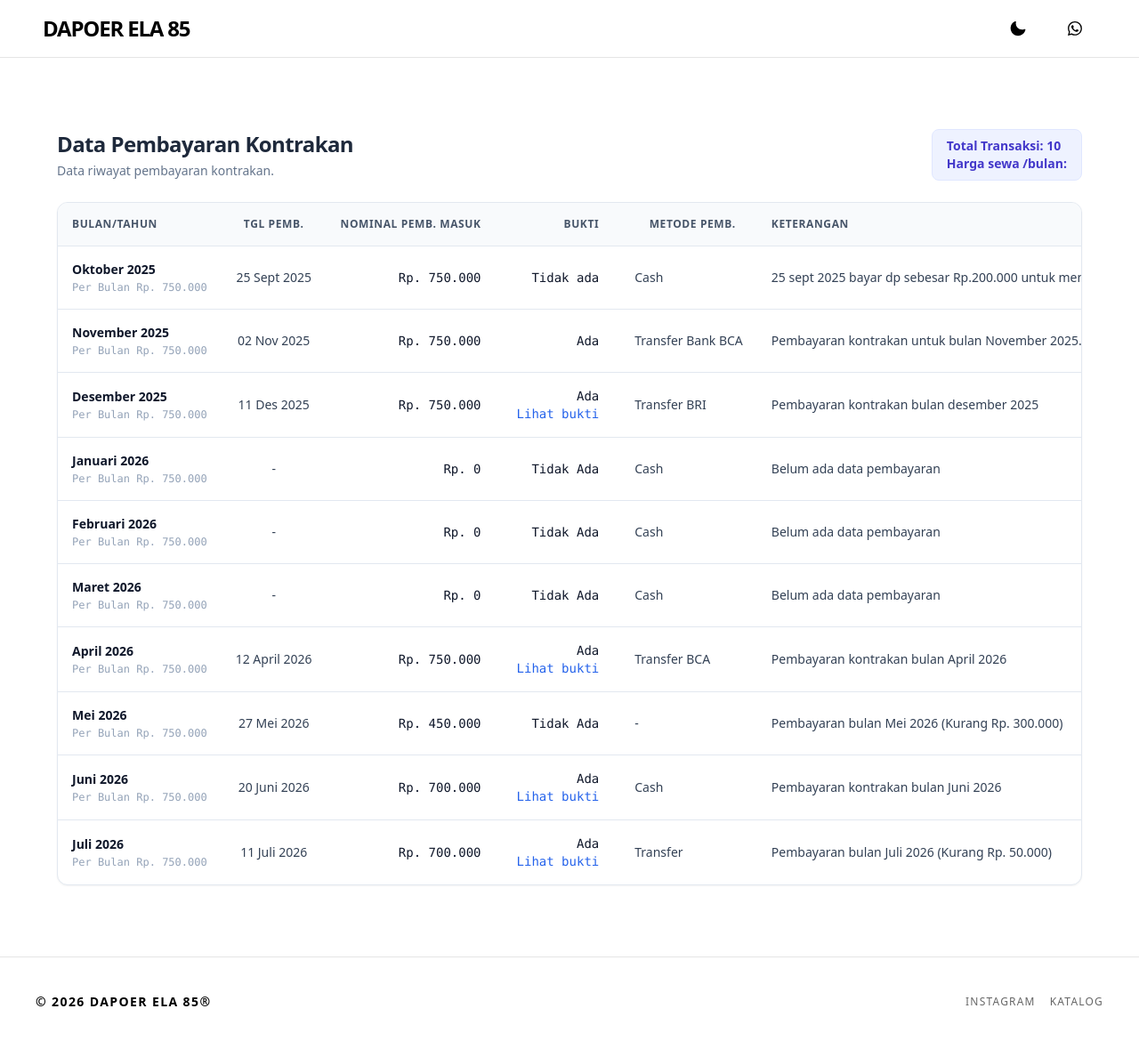
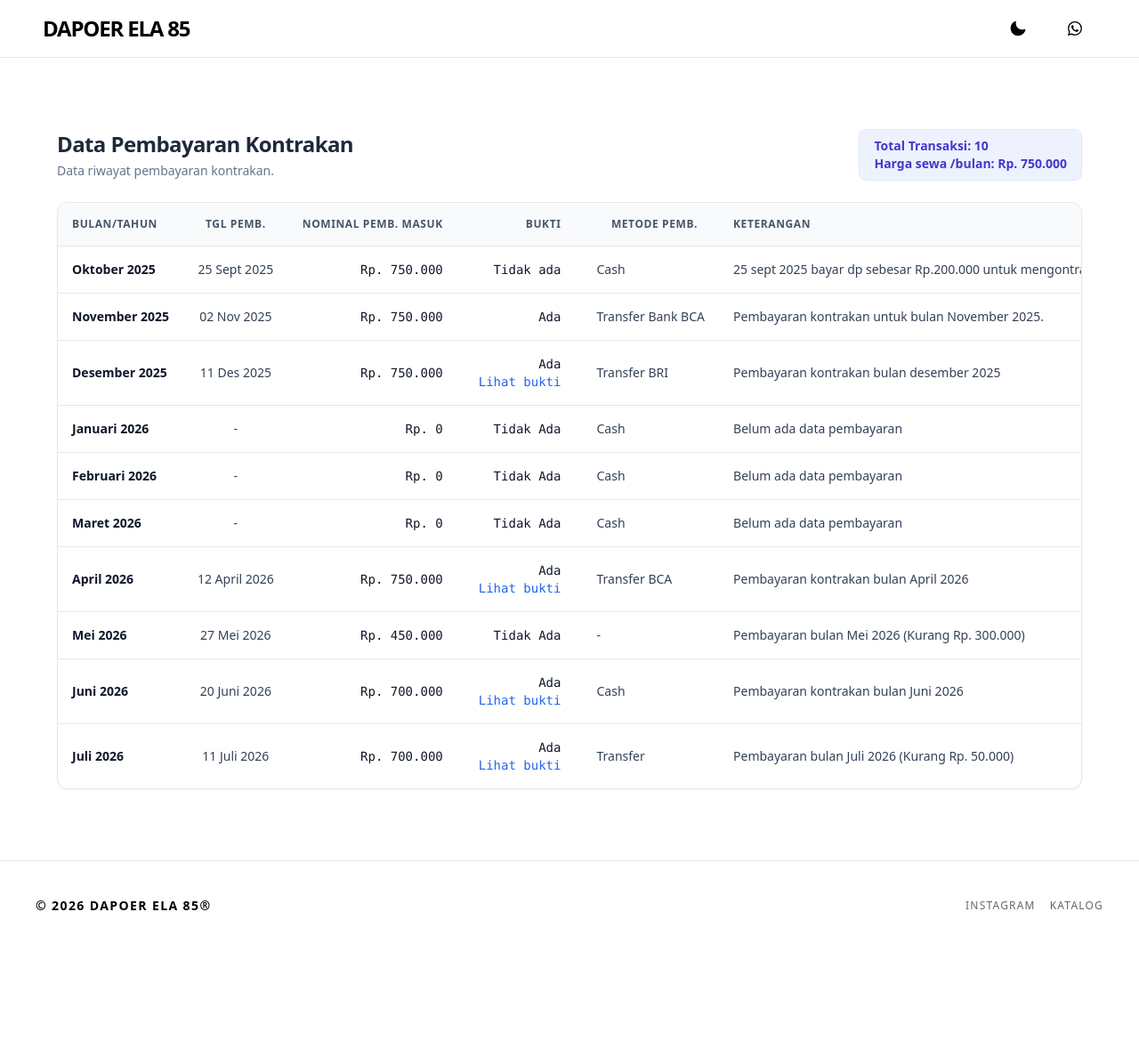
Before and after one commit to dapoerela85/dapoerela85.github.io, a Jekyll site: the page built from _pages/kontrakan.html, in a window 1280 px wide and 1176 px high. Shown: the top 1170 px of the window at 89% size. Built offline with Jekyll 4.4.1, drawn with Linux system fonts in a browser that asks for light colours; nearby versions of some CDN libraries; part of the change alters nothing that is shown.

Commit message:
Change rental price display format in kontrakan.html
Updated the rental price display in kontrakan.html.

```diff
--- a/_pages/kontrakan.html
+++ b/_pages/kontrakan.html
@@ -13,7 +13,7 @@ permalink: /kontrakan/
     </div>
     <div class="mt-4 md:mt-0 bg-indigo-50 border border-indigo-100 rounded-lg px-4 py-2 text-sm text-indigo-700 font-semibold w-fit">
       Total Transaksi: {{ site.data.kontrakan.kontrakan | size }} <br/>
-      Harga sewa /bulan: {{ site.data.kontrakan.kontrakan.nominal }}
+      Harga sewa /bulan: Rp. 750.000
     </div>
   </div>
 
@@ -40,7 +40,6 @@ permalink: /kontrakan/
 
               <td class="p-4 font-semibold text-slate-900">
                 {{ asset.title }}
-                <span class="block text-xs text-slate-400 font-normal font-mono mt-0.5">Per Bulan {{ asset.nominal }}</span>
               </td>
 
               <td class="p-4 text-center font-medium">
```
